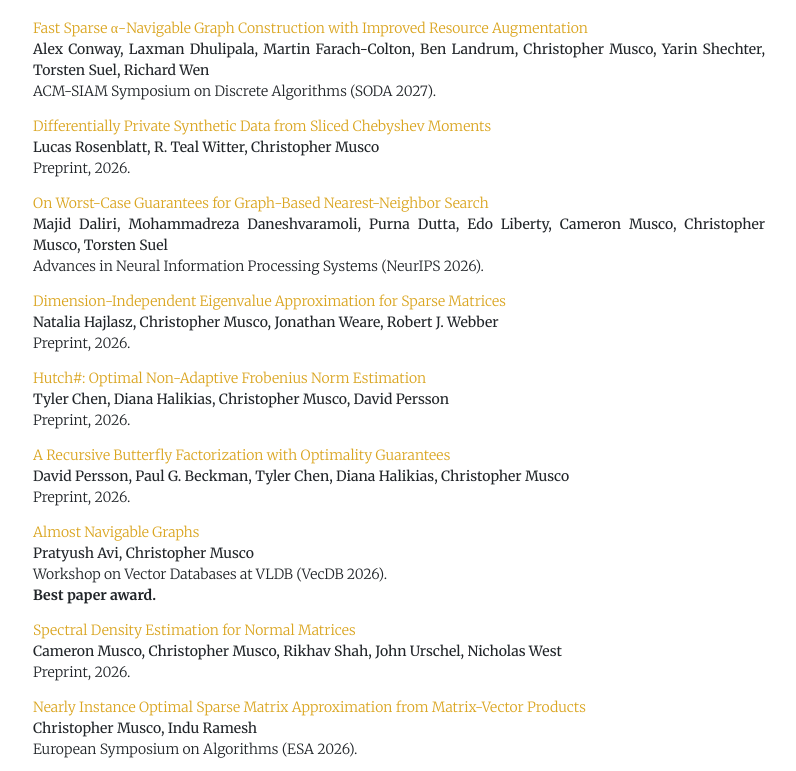
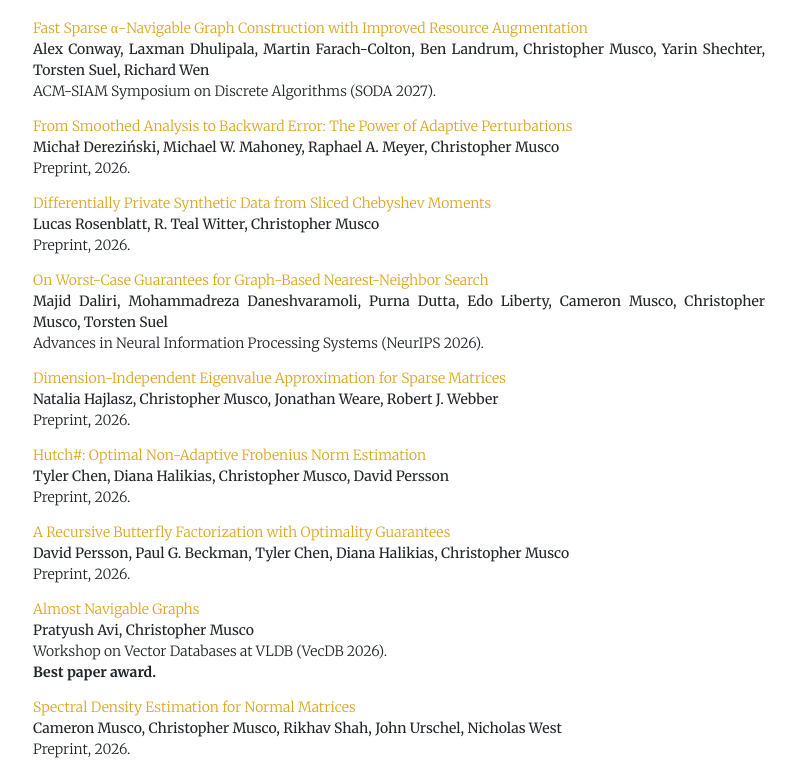
Before and after one commit to cpmusco/cpmusco.github.io, a plain HTML site: page index.html in a window 1280 px wide. Shown: the part 1270-2041 px from the top of the page, without its empty margins (241-1037 px from the left). Drawn offline with Linux system fonts and the light colour scheme.

Commit message:
new paper

```diff
--- a/index.html
+++ b/index.html
@@ -133,6 +133,16 @@
             Alex Conway, Laxman Dhulipala, Martin Farach-Colton, Ben Landrum, Christopher Musco, Yarin Shechter, Torsten Suel, Richard Wen
             </span></br>
             ACM-SIAM Symposium on Discrete Algorithms (SODA 2027).
+          </p>
+
+          <p class="paper nla">
+            <a href="https://arxiv.org/abs/2611.18545">
+              From Smoothed Analysis to Backward Error: The Power of Adaptive Perturbations
+            </a></br>
+            <span class="authors">
+            Michał Dereziński, Michael W. Mahoney, Raphael A. Meyer, Christopher Musco
+            </span></br>
+            Preprint, 2026.
           </p>
 
           <p class="paper misc">
```
